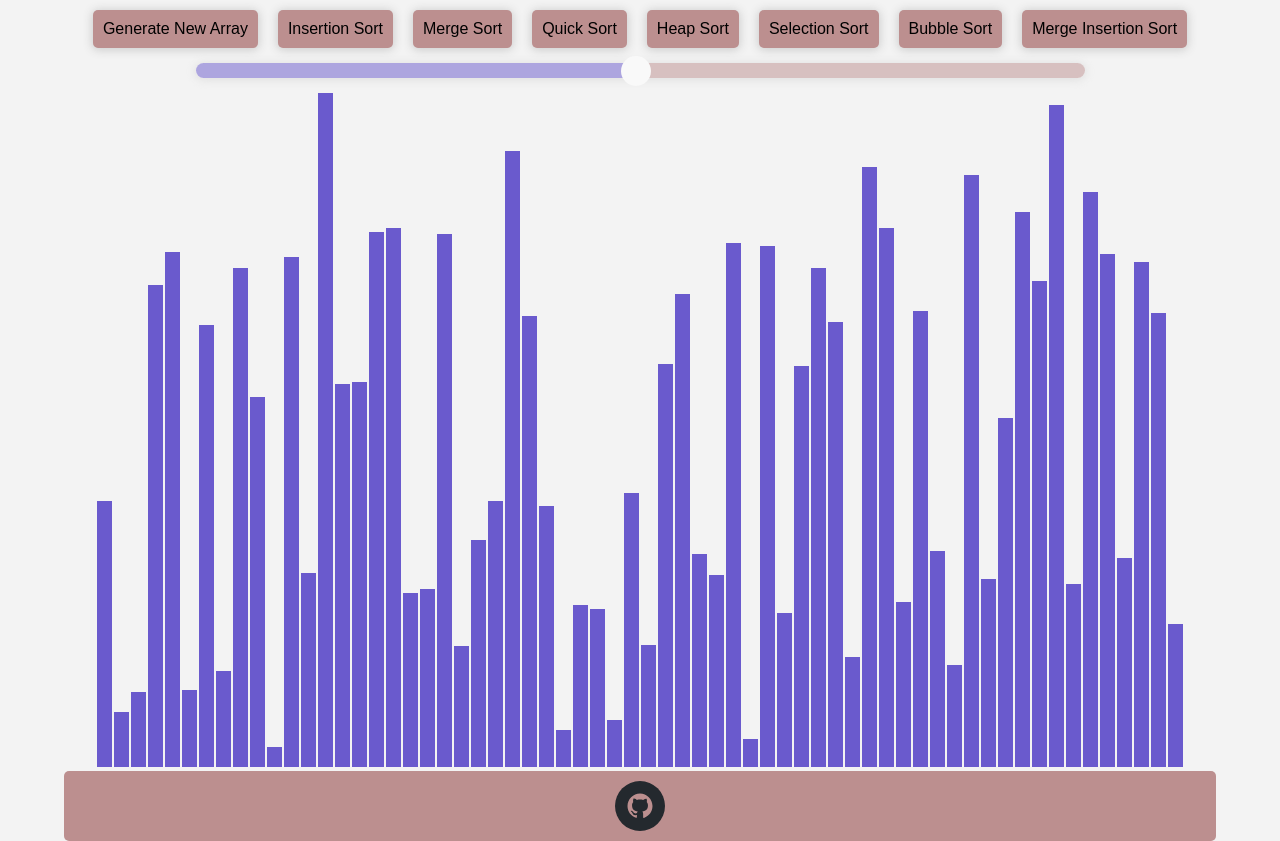
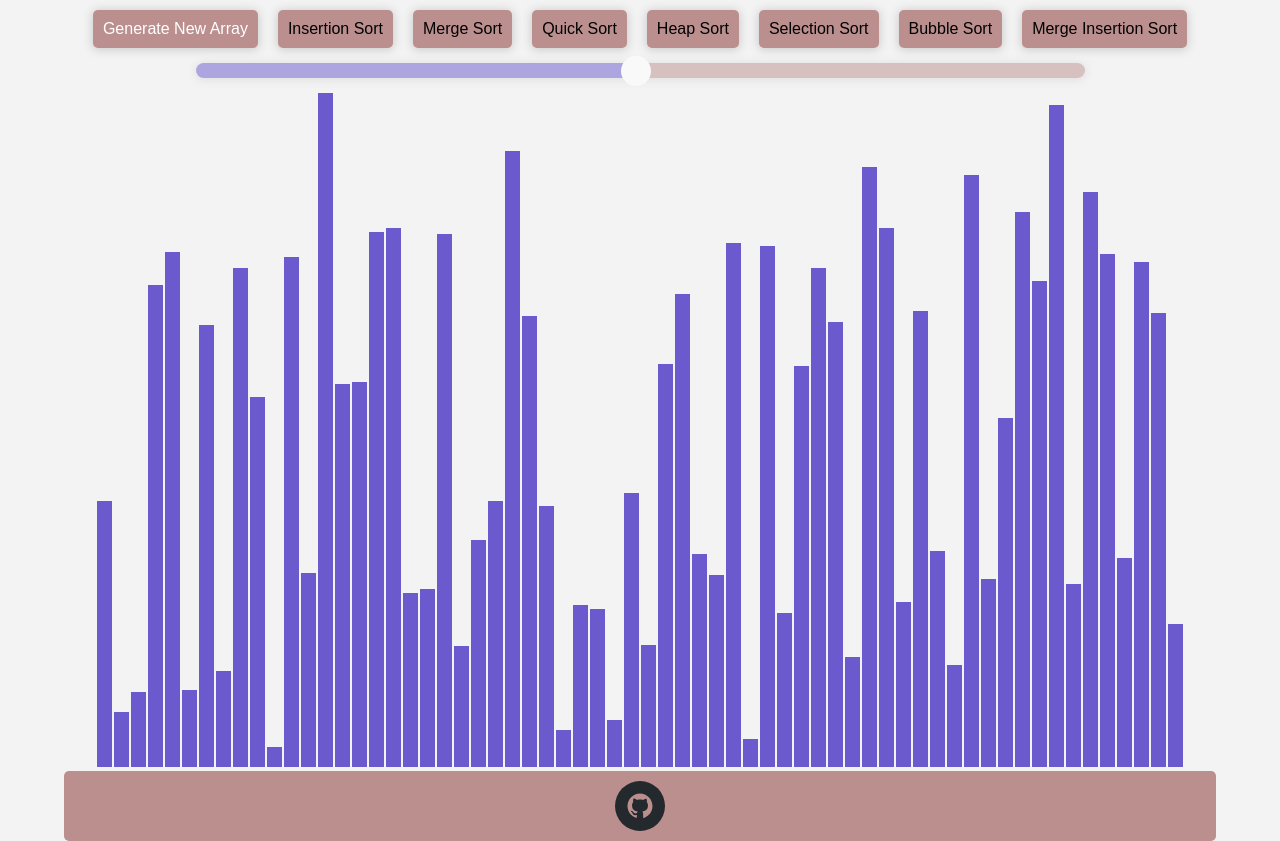
Before and after one commit to DirajThajali/sorting-visualizer, a React (Create React App) app: page / in a window 1280 px wide. In both pictures the pointer is over the button "Generate New Array". Built offline with nearby package versions, Linux system fonts and the light colour scheme.

Commit message:
minor fix

```diff
--- a/src/SortingVisualizer/SortingVisualizer.css
+++ b/src/SortingVisualizer/SortingVisualizer.css
@@ -35,6 +35,13 @@ body {
   background-color: rosybrown;
   -webkit-box-shadow: 0px 1px 10px 1px #ccc;
           box-shadow: 0px 1px 10px 1px #ccc;
+}
+
+.btn:hover {
+  cursor: pointer;
+  color: white;
+  -webkit-transition: color 0.3s;
+  transition: color 0.3s;
 }
 
 .bar-wrapper {
@@ -88,6 +95,10 @@ body {
 }
 
 .slider:hover {
+  cursor: pointer;
+}
+
+.slider:hover {
   opacity: 0.7;
 }
 
```
Also changed, not shown: 4 other files (tests, documents, lock files or other folders).
